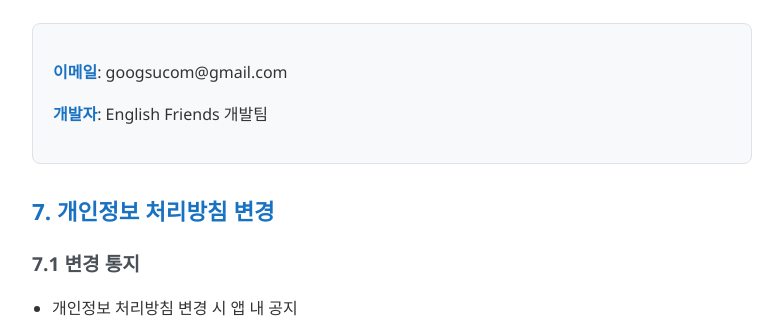
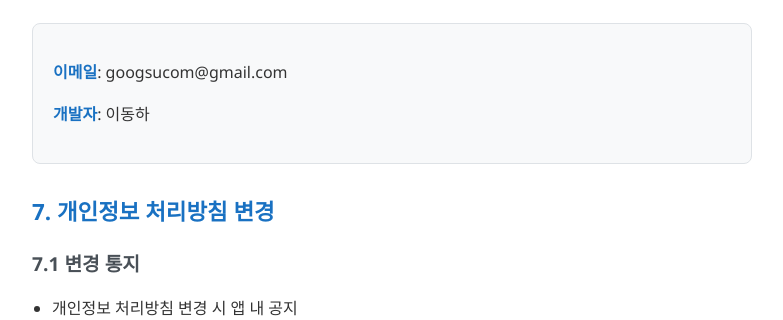
Before and after one commit to mcpeleeGit/web.googsu.com, a PHP site: page /terms/app-privacy-policy-com.googsu.englishfriends.php in a window 1280 px wide. Shown: the part 2037-2357 px from the top of the page, without its empty margins (248-1031 px from the left). Run offline with PHP 8.4, Linux system fonts and the light colour scheme.

Commit message:
added md

```diff
--- a/terms/app-privacy-policy-com.googsu.englishfriends.php
+++ b/terms/app-privacy-policy-com.googsu.englishfriends.php
@@ -191,7 +191,7 @@
         <h3>6.1 연락처</h3>
         <div class="contact-info">
             <p><strong>이메일</strong>: googsucom@gmail.com</p>
-            <p><strong>개발자</strong>: English Friends 개발팀</p>
+            <p><strong>개발자</strong>: 이동하</p>
         </div>
 
         <h2>7. 개인정보 처리방침 변경</h2>
```
